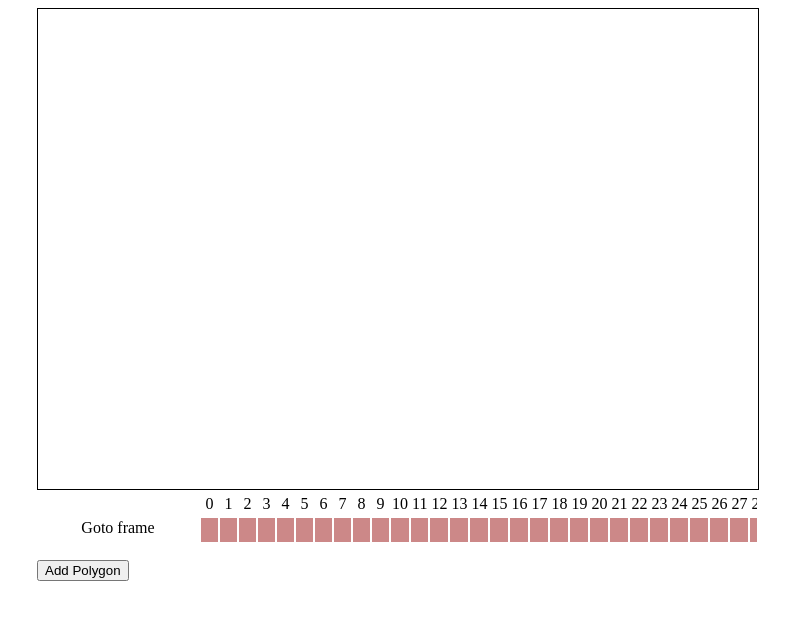
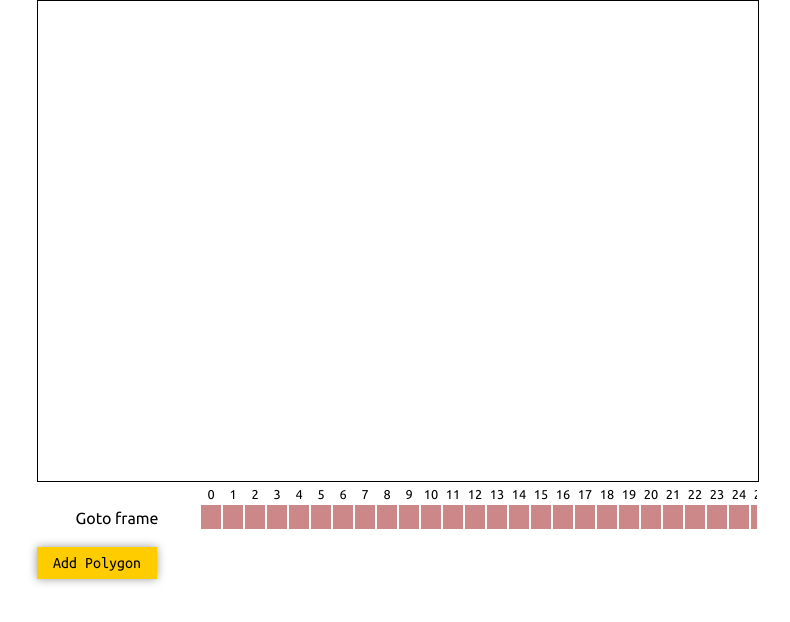
Before and after one commit to coollog/VideoBarcode, a plain HTML site: page animator/index.html in a window 1280 px wide. Shown: the whole page, without its empty margins (243-1033 px from the left). Drawn offline with nearby package versions, Linux system fonts and the light colour scheme.

Commit message:
added some styling

```diff
--- a/animator/index.html
+++ b/animator/index.html
@@ -1,4 +1,38 @@
 <style>
+  @import url('https://fonts.googleapis.com/css?family=Ubuntu|Ubuntu+Mono');
+
+  html, body {
+    height: 100%;
+    font-family: 'Ubuntu', sans-serif;
+  }
+  * {
+    margin: 0;
+    box-sizing: border-box;
+  }
+  input, button {
+    font-family: 'Ubuntu Mono', monospace;
+    transition: 0.1s all ease-in-out;
+    font-size: 1em;
+    outline: none;
+  }
+  input {
+    border: 1px solid #ccc;
+  }
+  button {
+    padding: 0.5em 1em;
+    background: #fc0;
+    box-shadow: 0 0 10px #999;
+    border: none;
+    cursor: pointer;
+  }
+  button:hover {
+    opacity: 0.5;
+  }
+  button:active {
+    box-shadow: 0 0 5px #222;
+    opacity: 1;
+  }
+
   #canvas {
     border: 1px solid black;
     outline: none;
@@ -44,8 +78,15 @@
     text-align: center;
     transition: 0.1s all ease-in-out;
   }
+  #kf-wrapper td:first-child {
+    padding: 0.25em;
+  }
   #kf-wrapper td+td {
     height: 1.5em;
+  }
+
+  #kf-num td:not(:first-child) {
+    font-size: 0.8em;
   }
 
   .keyframe-row td:not(:first-child) {
@@ -60,7 +101,7 @@
   }
 
   #kf-sel td:not(:first-child) {
-    min-width: 15px;
+    min-width: 20px;
     background: #c88;
     cursor: pointer;
   }
```
